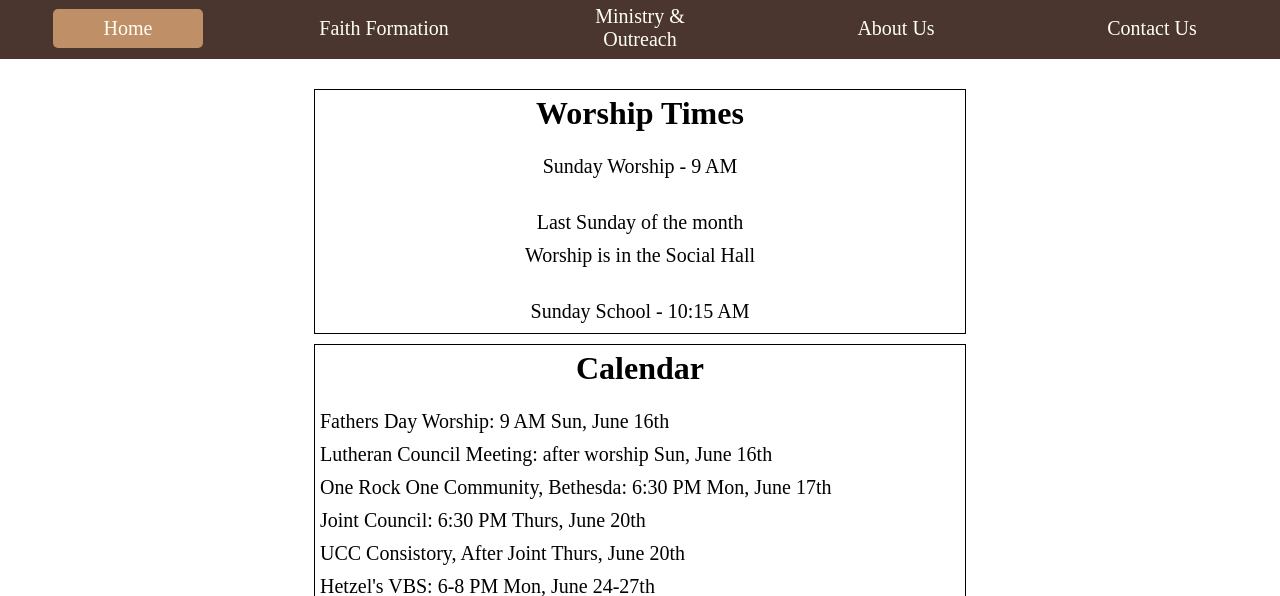
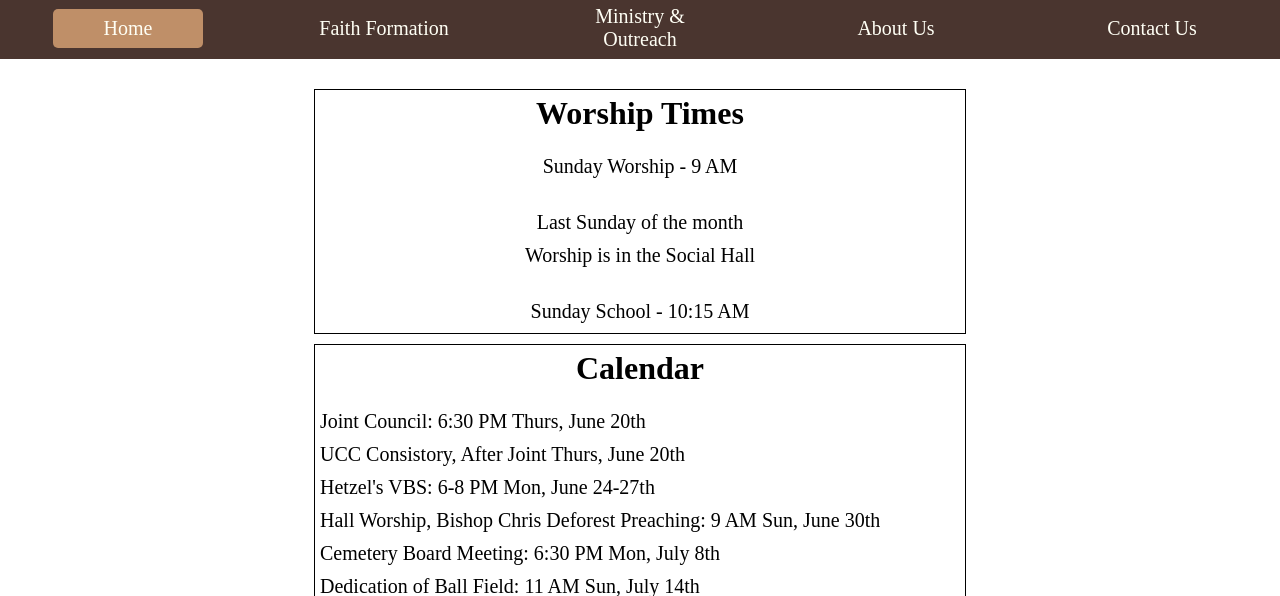
Before and after one commit to JointWeb/Website, a plain HTML site: page index.html in a window 1280 px wide. Shown: the part 204-800 px from the top of the page. Drawn offline with Linux system fonts and the light colour scheme.

Commit message:
Calendar updates

```diff
--- a/index.html
+++ b/index.html
@@ -76,15 +76,6 @@
                <div class="newsitem">
 
                     <p>
-                         Fathers Day Worship: 9 AM Sun, June 16th
-                    </p>
-                    <p>
-                         Lutheran Council Meeting: after worship Sun, June 16th
-                    </p>
-                    <p>
-                         One Rock One Community, Bethesda: 6:30 PM Mon, June 17th
-                    </p>
-                    <p>
                          Joint Council: 6:30 PM Thurs,  June 20th
                     </p>
                     <p>
```
